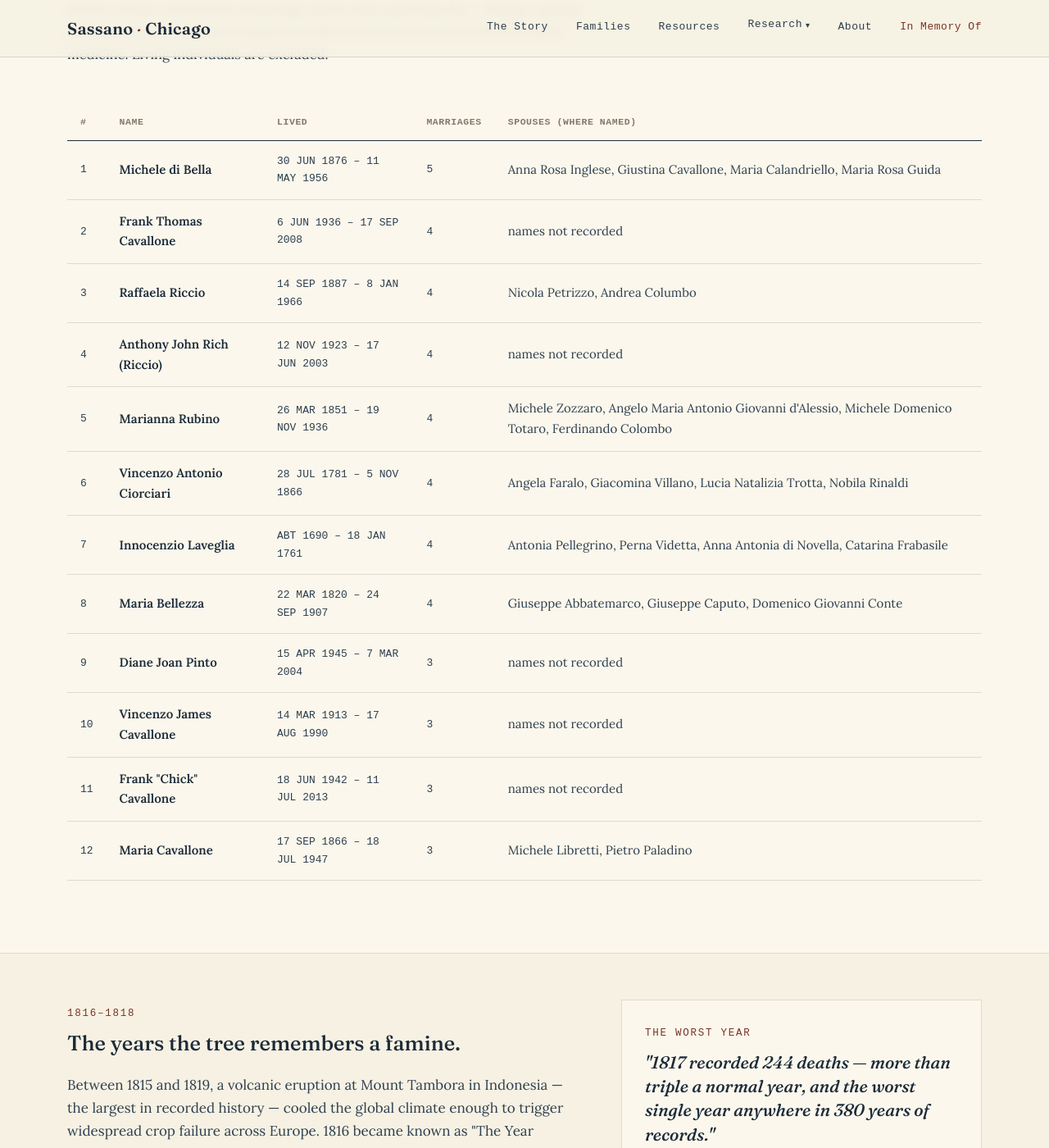
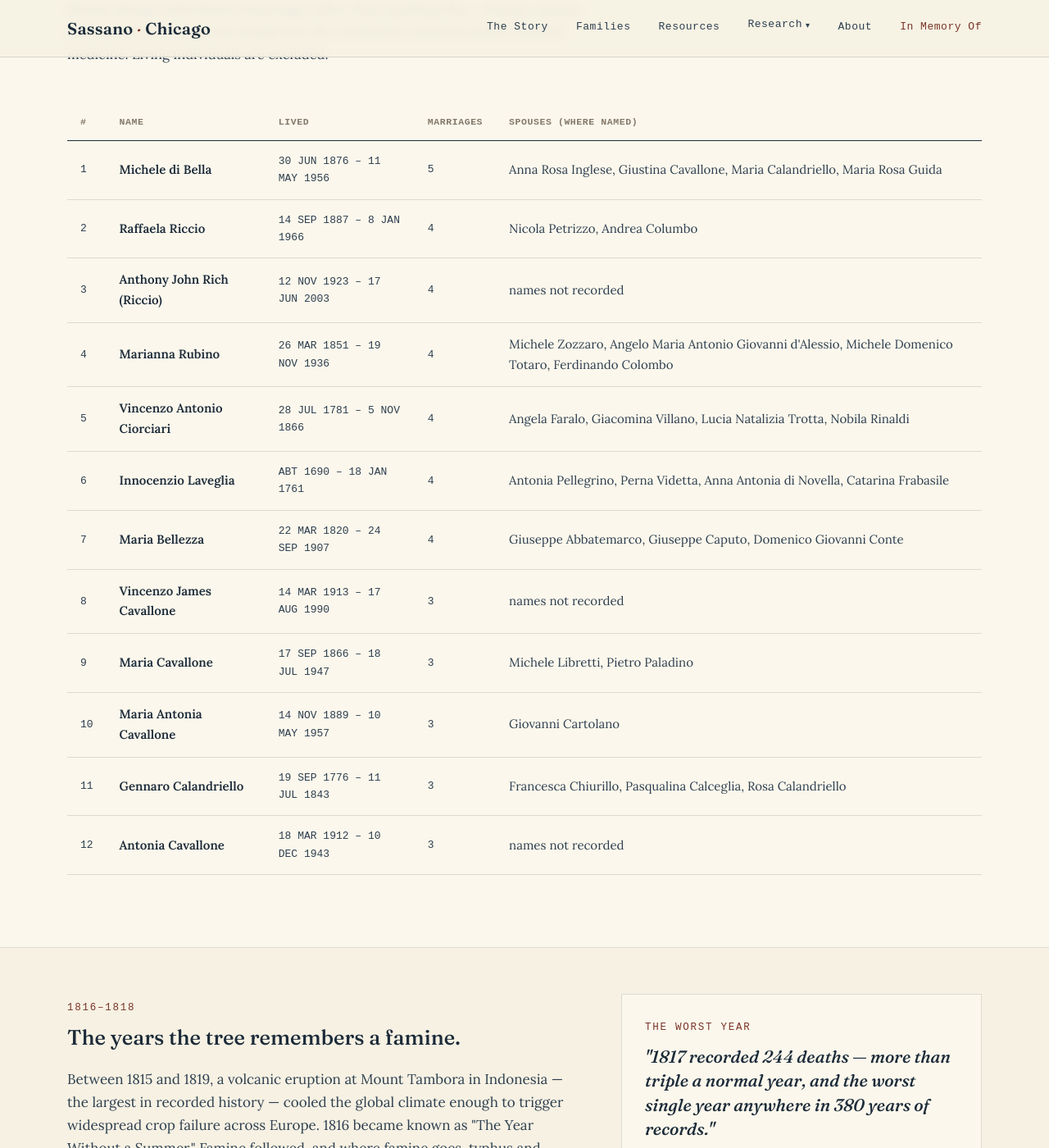
Before and after one commit to johncavallone/sassanochicago, a Jekyll site: the page built from records.html, in a window 1280 px wide and 1400 px high, scrolled down 4249 px. Shown: the whole window at 82% size. Built offline with Jekyll 4.4.1, drawn with Linux system fonts in a browser that asks for light colours; some web fonts are replaced.

Commit message:
Add files via upload

```diff
--- a/records.html
+++ b/records.html
@@ -120,17 +120,17 @@ description: >-
       <thead><tr><th>#</th><th>Name</th><th>Lived</th><th>Marriages</th><th>Spouses (where named)</th></tr></thead>
       <tbody>
         <tr><td class="mono">1</td><td class="strong">Michele di Bella</td><td class="mono">30 JUN 1876 – 11 MAY 1956</td><td class="mono">5</td><td>Anna Rosa Inglese, Giustina Cavallone, Maria Calandriello, Maria Rosa Guida</td></tr>
-        <tr><td class="mono">2</td><td class="strong">Frank Thomas Cavallone</td><td class="mono">6 JUN 1936 – 17 SEP 2008</td><td class="mono">4</td><td>names not recorded</td></tr>
-        <tr><td class="mono">3</td><td class="strong">Raffaela Riccio</td><td class="mono">14 SEP 1887 – 8 JAN 1966</td><td class="mono">4</td><td>Nicola Petrizzo, Andrea Columbo</td></tr>
-        <tr><td class="mono">4</td><td class="strong">Anthony John Rich (Riccio)</td><td class="mono">12 NOV 1923 – 17 JUN 2003</td><td class="mono">4</td><td>names not recorded</td></tr>
-        <tr><td class="mono">5</td><td class="strong">Marianna Rubino</td><td class="mono">26 MAR 1851 – 19 NOV 1936</td><td class="mono">4</td><td>Michele Zozzaro, Angelo Maria Antonio Giovanni d'Alessio, Michele Domenico Totaro, Ferdinando Colombo</td></tr>
-        <tr><td class="mono">6</td><td class="strong">Vincenzo Antonio Ciorciari</td><td class="mono">28 JUL 1781 – 5 NOV 1866</td><td class="mono">4</td><td>Angela Faralo, Giacomina Villano, Lucia Natalizia Trotta, Nobila Rinaldi</td></tr>
-        <tr><td class="mono">7</td><td class="strong">Innocenzio Laveglia</td><td class="mono">ABT 1690 – 18 JAN 1761</td><td class="mono">4</td><td>Antonia Pellegrino, Perna Videtta, Anna Antonia di Novella, Catarina Frabasile</td></tr>
-        <tr><td class="mono">8</td><td class="strong">Maria Bellezza</td><td class="mono">22 MAR 1820 – 24 SEP 1907</td><td class="mono">4</td><td>Giuseppe Abbatemarco, Giuseppe Caputo, Domenico Giovanni Conte</td></tr>
-        <tr><td class="mono">9</td><td class="strong">Diane Joan Pinto</td><td class="mono">15 APR 1945 – 7 MAR 2004</td><td class="mono">3</td><td>names not recorded</td></tr>
-        <tr><td class="mono">10</td><td class="strong">Vincenzo James Cavallone</td><td class="mono">14 MAR 1913 – 17 AUG 1990</td><td class="mono">3</td><td>names not recorded</td></tr>
-        <tr><td class="mono">11</td><td class="strong">Frank &quot;Chick&quot; Cavallone</td><td class="mono">18 JUN 1942 – 11 JUL 2013</td><td class="mono">3</td><td>names not recorded</td></tr>
-        <tr><td class="mono">12</td><td class="strong">Maria Cavallone</td><td class="mono">17 SEP 1866 – 18 JUL 1947</td><td class="mono">3</td><td>Michele Libretti, Pietro Paladino</td></tr>      </tbody>
+        <tr><td class="mono">2</td><td class="strong">Raffaela Riccio</td><td class="mono">14 SEP 1887 – 8 JAN 1966</td><td class="mono">4</td><td>Nicola Petrizzo, Andrea Columbo</td></tr>
+        <tr><td class="mono">3</td><td class="strong">Anthony John Rich (Riccio)</td><td class="mono">12 NOV 1923 – 17 JUN 2003</td><td class="mono">4</td><td>names not recorded</td></tr>
+        <tr><td class="mono">4</td><td class="strong">Marianna Rubino</td><td class="mono">26 MAR 1851 – 19 NOV 1936</td><td class="mono">4</td><td>Michele Zozzaro, Angelo Maria Antonio Giovanni d'Alessio, Michele Domenico Totaro, Ferdinando Colombo</td></tr>
+        <tr><td class="mono">5</td><td class="strong">Vincenzo Antonio Ciorciari</td><td class="mono">28 JUL 1781 – 5 NOV 1866</td><td class="mono">4</td><td>Angela Faralo, Giacomina Villano, Lucia Natalizia Trotta, Nobila Rinaldi</td></tr>
+        <tr><td class="mono">6</td><td class="strong">Innocenzio Laveglia</td><td class="mono">ABT 1690 – 18 JAN 1761</td><td class="mono">4</td><td>Antonia Pellegrino, Perna Videtta, Anna Antonia di Novella, Catarina Frabasile</td></tr>
+        <tr><td class="mono">7</td><td class="strong">Maria Bellezza</td><td class="mono">22 MAR 1820 – 24 SEP 1907</td><td class="mono">4</td><td>Giuseppe Abbatemarco, Giuseppe Caputo, Domenico Giovanni Conte</td></tr>
+        <tr><td class="mono">8</td><td class="strong">Vincenzo James Cavallone</td><td class="mono">14 MAR 1913 – 17 AUG 1990</td><td class="mono">3</td><td>names not recorded</td></tr>
+        <tr><td class="mono">9</td><td class="strong">Maria Cavallone</td><td class="mono">17 SEP 1866 – 18 JUL 1947</td><td class="mono">3</td><td>Michele Libretti, Pietro Paladino</td></tr>
+        <tr><td class="mono">10</td><td class="strong">Maria Antonia Cavallone</td><td class="mono">14 NOV 1889 – 10 MAY 1957</td><td class="mono">3</td><td>Giovanni Cartolano</td></tr>
+        <tr><td class="mono">11</td><td class="strong">Gennaro Calandriello</td><td class="mono">19 SEP 1776 – 11 JUL 1843</td><td class="mono">3</td><td>Francesca Chiurillo, Pasqualina Calceglia, Rosa Calandriello</td></tr>
+        <tr><td class="mono">12</td><td class="strong">Antonia Cavallone</td><td class="mono">18 MAR 1912 – 10 DEC 1943</td><td class="mono">3</td><td>names not recorded</td></tr>      </tbody>
     </table>
   </div>
 </section>
```
